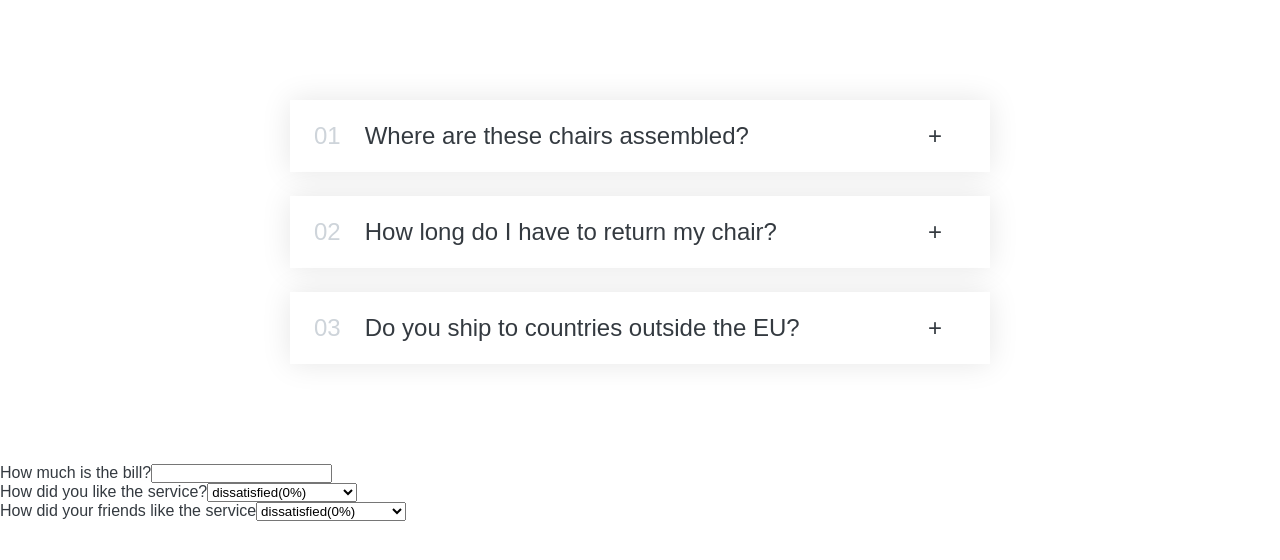
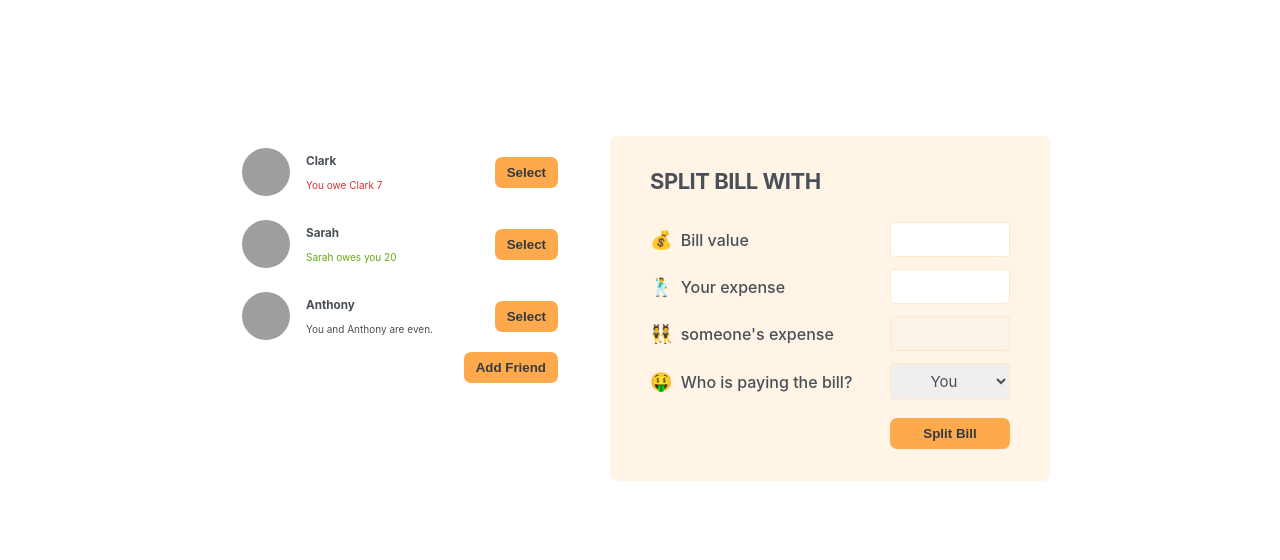
Before and after one commit to mushroom18/ReactCourse, a React (Vite) app: page / in a window 1280 px wide. Shown: the top 560 px of the page. Built offline with nearby package versions, Linux system fonts and the light colour scheme; grey boxes are pictures that could not be loaded.

Commit message:
eat-n-split part one finished

```diff
--- a/index.html
+++ b/index.html
@@ -7,6 +7,6 @@
   </head>
   <body>
     <div id="root"></div>
-    <script type="module" src="src/04-accordion-component/main.jsx"></script>
+    <script type="module" src="src/05-eat-n-split/main.jsx"></script>
   </body>
 </html>
--- a/src/04-accordion-component/App.jsx
+++ b/src/04-accordion-component/App.jsx
@@ -1,6 +1,5 @@
 import { useState } from "react";
 import "./style.css";
-import { use } from "react";
 
 const faqs = [
   {
--- /dev/null
+++ b/src/05-eat-n-split/App.jsx
@@ -0,0 +1,146 @@
+import { useState } from "react";
+import "./index.css";
+
+const initialFriends = [
+  {
+    id: 118836,
+    name: "Clark",
+    image: "https://i.pravatar.cc/48?u=118836",
+    balance: -7,
+  },
+  {
+    id: 933372,
+    name: "Sarah",
+    image: "https://i.pravatar.cc/48?u=933372",
+    balance: 20,
+  },
+  {
+    id: 499476,
+    name: "Anthony",
+    image: "https://i.pravatar.cc/48?u=499476",
+    balance: 0,
+  },
+];
+
+function Button({ children, handleOnClick }) {
+  return (
+    <button className="button" onClick={handleOnClick}>
+      {children}
+    </button>
+  );
+}
+
+export default function App() {
+  const [showAddFriend, setShowAddFriend] = useState(false);
+  const [friends, setFriends] = useState(initialFriends);
+
+  function handleShowAddFriend() {
+    setShowAddFriend((show) => !show);
+  }
+
+  function handleAddFriend(friend) {
+    setFriends((friends) => [...friends, friend]);
+  }
+
+  return (
+    <div className="app">
+      <div className="sidebar">
+        <FriendsList friends={friends} />
+        {showAddFriend && <FormAddFriend onAddFriend={handleAddFriend} />}
+        <Button handleOnClick={handleShowAddFriend}>
+          {showAddFriend ? "Close" : "Add Friend"}
+        </Button>
+      </div>
+      <FormSplitBill />
+    </div>
+  );
+}
+
+function FriendsList({ friends }) {
+  return (
+    <div>
+      {friends.map((friend) => (
+        <Friend friend={friend} key={friend.id} />
+      ))}
+    </div>
+  );
+}
+
+function Friend({ friend }) {
+  return (
+    <li>
+      <img src={friend.image} alt={friend.name} />
+      <h3>{friend.name}</h3>
+      {friend.balance < 0 && (
+        <p className="red">
+          You owe {friend.name} {Math.abs(friend.balance)}
+        </p>
+      )}
+      {friend.balance > 0 && (
+        <p className="green">
+          {friend.name} owes you {Math.abs(friend.balance)}
+        </p>
+      )}
+      {friend.balance === 0 && <p>You and {friend.name} are even.</p>}
+      <Button>Select</Button>
+    </li>
+  );
+}
+
+function FormAddFriend({ onAddFriend }) {
+  const [name, setName] = useState("");
+  const [image, setImage] = useState("https://i.pravatar.cc/48");
+
+  function handleSubmit(e) {
+    e.preventDefault();
+    const id = crypto.randomUUID();
+
+    const newFriend = {
+      id,
+      name,
+      balance: 0,
+      image: `${image}?=${id}`,
+    };
+
+    onAddFriend(newFriend);
+    setName("");
+  }
+
+  return (
+    <form className="form-add-friend" onSubmit={handleSubmit}>
+      <label>🕺 Friend Name</label>
+      <input
+        type="text"
+        value={name}
+        onChange={(e) => setName(e.target.value)}
+      />
+      <label>🥰 Image URL</label>
+      <input
+        type="text"
+        value={image}
+        onChange={(e) => setImage(e.target.value)}
+      />
+      <Button>Add</Button>
+    </form>
+  );
+}
+
+function FormSplitBill() {
+  return (
+    <form className="form-split-bill">
+      <h2>Split bill with </h2>
+      <label>💰 Bill value</label>
+      <input type="text" />
+      <label>🕺 Your expense</label>
+      <input type="text" />
+      <label>👯 someone's expense</label>
+      <input type="text" disabled />
+      <label>🤑 Who is paying the bill?</label>
+      <select>
+        <option>You</option>
+        <option>someone</option>
+      </select>
+      <Button>Split Bill</Button>
+    </form>
+  );
+}
--- /dev/null
+++ b/src/05-eat-n-split/index.css
@@ -0,0 +1,169 @@
+:root {
+  --color-lightest: #fff4e6;
+  --color-light: #ffe8cc;
+  --color-medium: #ffa94d;
+  --color-dark: #ff922b;
+}
+
+* {
+  margin: 0;
+  padding: 0;
+  box-sizing: border-box;
+}
+
+html {
+  font-size: 62.5%;
+  font-family: -apple-system, BlinkMacSystemFont, "Segoe UI", Roboto, Oxygen,
+    Ubuntu, Cantarell, "Open Sans", "Helvetica Neue", sans-serif;
+}
+
+body {
+  height: 100vh;
+  color: #495057;
+  display: flex;
+  align-items: center;
+  justify-content: center;
+}
+
+.app {
+  min-height: 66vh;
+  display: grid;
+  grid-template-columns: 34rem 44rem;
+  column-gap: 4rem;
+  align-items: start;
+}
+
+.button {
+  background-color: var(--color-medium);
+  color: #343a40;
+  padding: 0.8rem 1.2rem;
+  border: none;
+  border-radius: 7px;
+  font-weight: bold;
+  cursor: pointer;
+  transition: 0.3s;
+}
+
+.button:hover {
+  background-color: var(--color-dark);
+}
+
+.sidebar ul {
+  list-style: none;
+  display: flex;
+  flex-direction: column;
+  gap: 0.4rem;
+  font-size: 1.4rem;
+  margin-bottom: 2rem;
+}
+
+.sidebar li {
+  display: grid;
+  grid-template-columns: 4.8rem 1fr auto;
+  align-items: center;
+  column-gap: 1.6rem;
+
+  padding: 1.2rem;
+  border-radius: 7px;
+  transition: 0.5s;
+}
+
+.selected,
+.sidebar li:hover {
+  background-color: var(--color-lightest);
+}
+
+.sidebar li img {
+  border-radius: 50%;
+  width: 100%;
+  grid-row: span 2;
+}
+
+.sidebar li h3 {
+  grid-row: 1;
+  grid-column: 2;
+}
+
+.sidebar li p {
+  grid-row: 2;
+  grid-column: 2;
+}
+
+.sidebar li .button {
+  grid-row: span 2;
+  grid-column: 3;
+}
+
+.sidebar > .button {
+  float: right;
+  margin-right: 1.2rem;
+}
+
+.green {
+  color: #66a80f;
+}
+
+.red {
+  color: #e03131;
+}
+
+form {
+  font-size: 1.6rem;
+  display: grid;
+  align-items: center;
+  gap: 1.2rem;
+
+  background-color: var(--color-lightest);
+  border-radius: 7px;
+}
+
+.form-add-friend {
+  grid-template-columns: 1fr 1.5fr;
+  margin-bottom: 1.6rem;
+  padding: 1.2rem;
+}
+.form-split-bill {
+  grid-template-columns: 1fr 12rem;
+  padding: 3.2rem 4rem;
+}
+
+label {
+  font-weight: 500;
+}
+
+label::first-letter {
+  display: inline-block;
+  margin-right: 4px;
+  font-size: 1.8rem;
+}
+
+input,
+select {
+  font-family: inherit;
+  color: inherit;
+  font-size: 1.5rem;
+  padding: 0.7rem;
+  text-align: center;
+  border: 1px solid var(--color-light);
+  border-radius: 4px;
+  transition: 0.3s;
+}
+
+input:focus,
+select:focus {
+  outline: none;
+  border: 1px solid var(--color-dark);
+}
+
+form .button {
+  margin-top: 0.6rem;
+  grid-column: 2;
+}
+
+form h2 {
+  grid-column: 1 / -1;
+  font-size: 2.2rem;
+  text-transform: uppercase;
+  letter-spacing: -0.5px;
+  margin-bottom: 1.6rem;
+}
--- /dev/null
+++ b/src/05-eat-n-split/main.jsx
@@ -0,0 +1,10 @@
+import { StrictMode } from "react";
+import React from "react";
+import ReactDOM from "react-dom/client";
+import App from "./App";
+
+ReactDOM.createRoot(document.getElementById("root")).render(
+  <StrictMode>
+    <App />
+  </StrictMode>
+);
```
